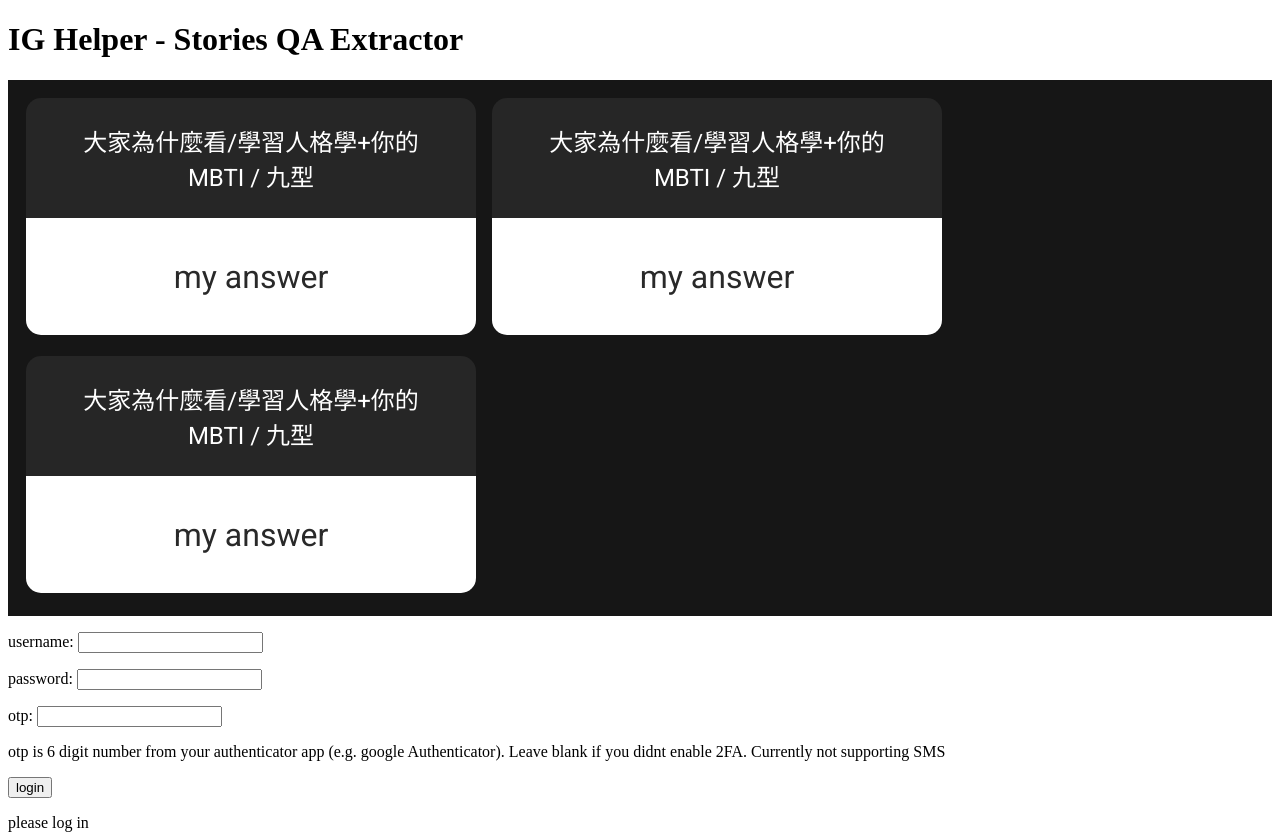
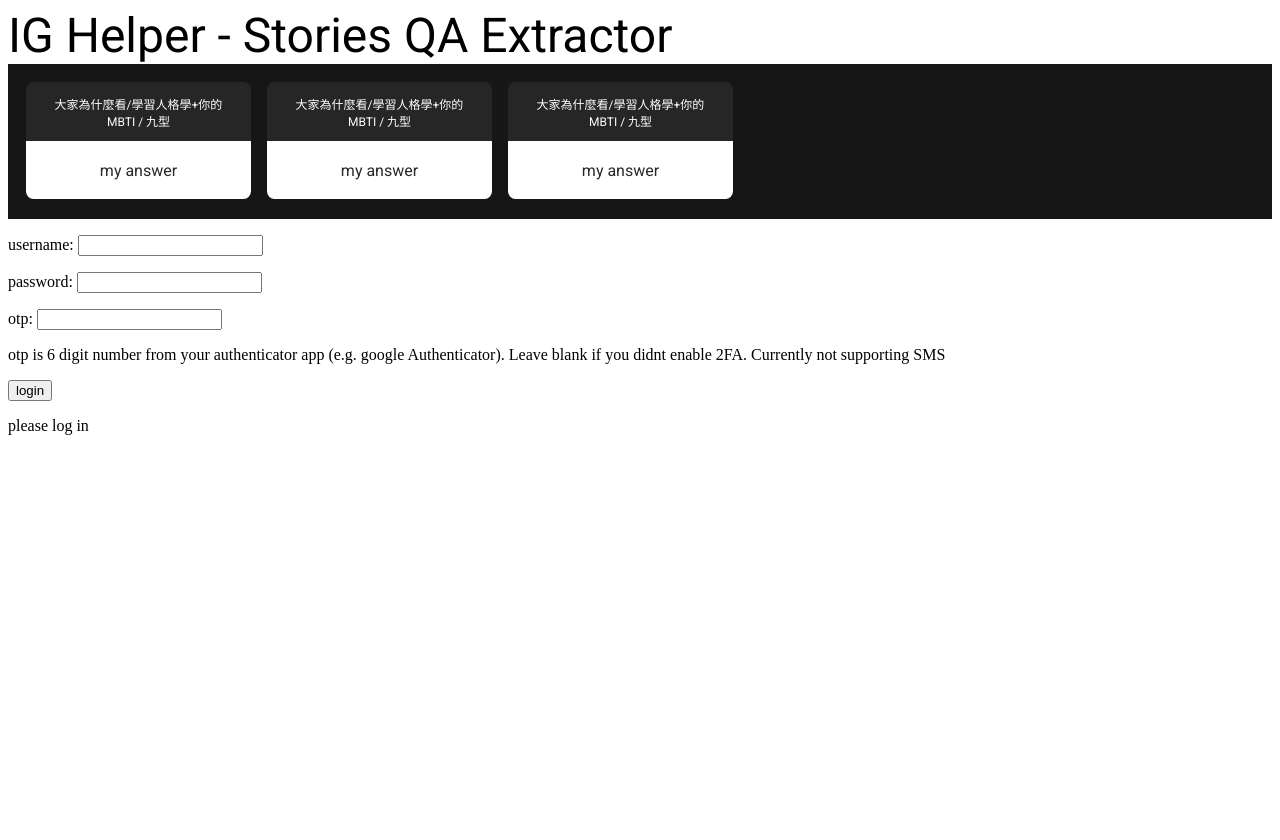
Before and after one commit to dipsywong98/ig-helper, a React (Vite) app: page / in a window 1280 px wide. After the commit the page ends 800 px from the top, so only its background shows below. Built offline with nearby package versions, Linux system fonts and the light colour scheme; no server answers; a web font is replaced by a local one.

Commit message:
image generation

```diff
--- a/src/client/App.tsx
+++ b/src/client/App.tsx
@@ -6,7 +6,7 @@ import '@fontsource/roboto/700.css';
 import axios from 'axios';
 import React, { useState } from 'react';
 import './App.css';
-import Button from '@mui/material/Button';
+import { Typography } from '@mui/material';
 import { QAStory } from '../common/QAStory';
 import { Stories } from './Stories';
 import { Responder } from './Responder';
@@ -20,7 +20,7 @@ function App(): JSX.Element {
   const handleLogin = () => {
     setMessage('loading...');
     axios.post(
-      '/api/stories',
+      '/api/stories-sample',
       { username, password, otp },
     )
       .then(({ data }) => {
@@ -34,7 +34,7 @@ function App(): JSX.Element {
   };
   return (
     <div>
-      <h1>IG Helper - Stories QA Extractor</h1>
+      <Typography variant="h3">IG Helper - Stories QA Extractor</Typography>
       <div className="responders">
         <Responder
           question="大家為什麼看/學習人格學+你的MBTI / 九型"
--- a/src/client/Responder.css
+++ b/src/client/Responder.css
@@ -1,28 +1,11 @@
-.responder {
-  border-radius: 15px;
-  width: 450px;
-  overflow: hidden;
-  font-family: "Roboto", "Noto Sans", "Helvetica", "Arial", sans-serif;
-  text-align: center;
-}
-
-.responder-question {
-  padding: 25px 39px;
-  background-color: #262626;
-  font-size: 24px;
-  color: #ffffff;
-}
-
-.responder-response {
-  background-color: #ffffff;
-  color: #292929;
-  padding: 40px 35px;
-  font-size: 32px;
-}
-
 .responders {
   padding: 10px;
   background-color: #161616;
   display: flex;
   flex-wrap: wrap;
 }
+
+.respond-img {
+  scale: 1;
+  transform-origin: top left;
+}
--- a/src/client/Responder.tsx
+++ b/src/client/Responder.tsx
@@ -6,9 +6,10 @@ import domtoimage from 'dom-to-image';
 interface Props {
   question: string
   response: string
+  domScale?: number
 }
 
-export function Responder({ response, question }: Props) {
+export function Responder({ response, question, domScale: scale }: Props) {
   const domRef = useRef(null);
   const [dataUrl, setDataUrl] = useState('');
   useEffect(() => {
@@ -17,16 +18,48 @@ export function Responder({ response, question }: Props) {
         setDataUrl(url);
       });
     }
-  }, []);
+  }, [scale]);
   return (
-    <Box sx={{ margin: 1 }}>
-      <Box sx={{ maxWidth: '0px', maxHeight: '0px', overflow: 'hidden' }}>
-        <Box ref={domRef} className="responder">
-          <Box className="responder-question">{question}</Box>
-          <Box className="responder-response">{response}</Box>
+    <Box sx={{ margin: 1, width: '225px', height: '119px' }}>
+      <Box
+        style={dataUrl !== '' ? { width: 0, height: 0, overflow: 'hidden' } : { }}
+      >
+        <Box
+          ref={domRef}
+          sx={{
+            borderRadius: `${15 * scale}px`,
+            width: `${450 * scale}px`,
+            overflow: 'hidden',
+            fontFamily: '"Roboto", "Noto Sans", "Helvetica", "Arial", sans-serif',
+            textAlign: 'center',
+          }}
+        >
+          <Box
+            sx={{
+              padding: `${25 * scale}px ${39 * scale}px`,
+              backgroundColor: '#262626',
+              fontSize: `${24 * scale}px`,
+              color: '#ffffff',
+            }}
+          >
+            {question}
+          </Box>
+          <Box sx={{
+            backgroundColor: '#ffffff',
+            color: '#292929',
+            padding: `${40 * scale}px ${35 * scale}px`,
+            fontSize: `${32 * scale}px`,
+          }}
+          >
+            {response}
+          </Box>
         </Box>
       </Box>
-      <img alt="response" src={dataUrl} />
+      {dataUrl && <img alt="response" src={dataUrl} className="respond-img" />}
     </Box>
   );
 }
+
+Responder.defaultProps = {
+  domScale: 0.5,
+};
```
